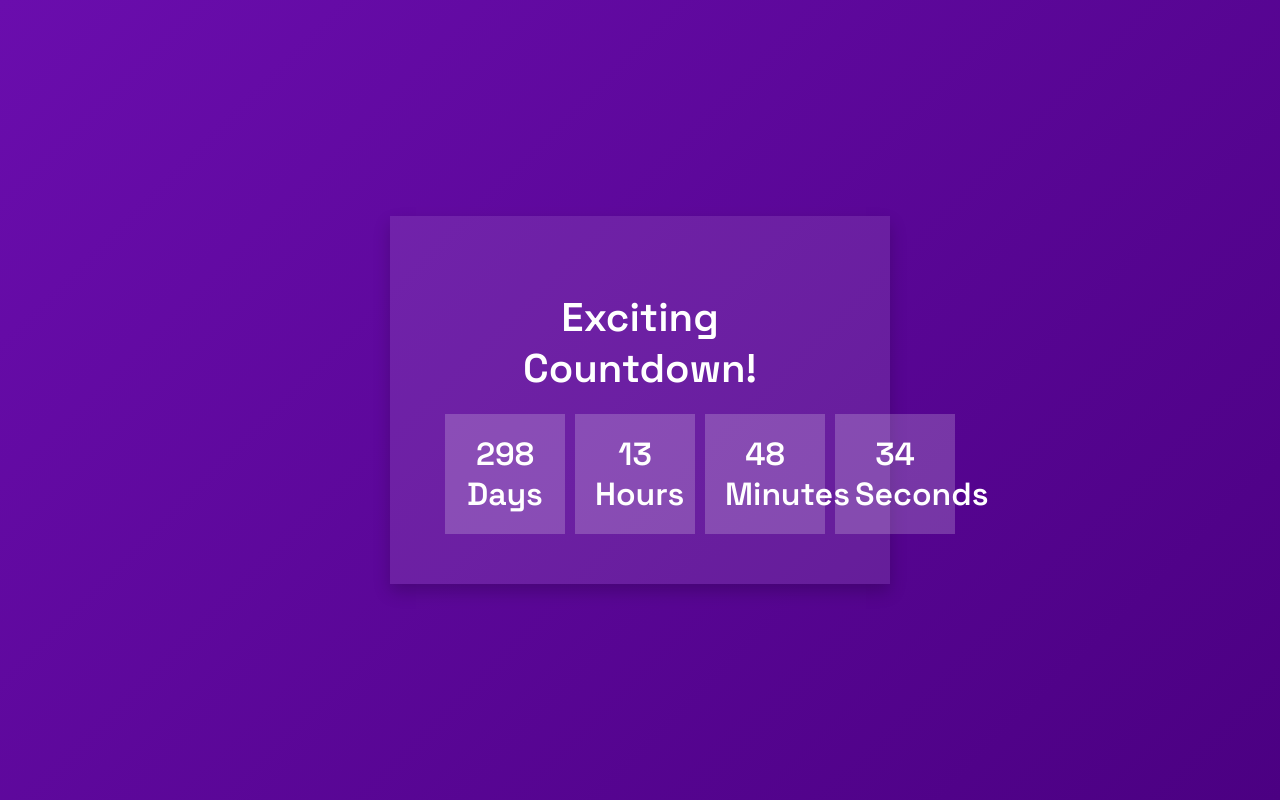
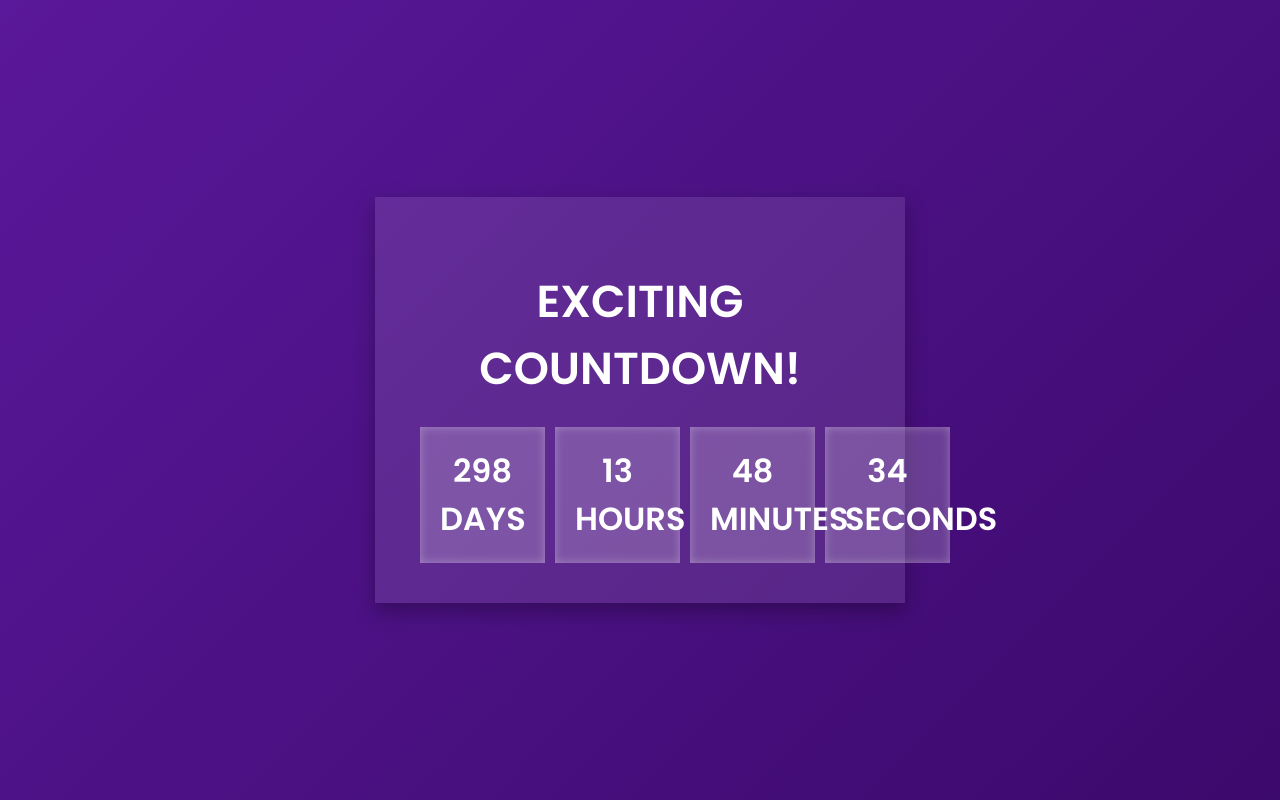
Before and after one commit to seifeltayeb/tamtoomy, a Flask app: page / in a window 1280 px wide. Run offline with Flask 3, Linux system fonts and the light colour scheme.

Commit message:
Update countdown.html

```diff
--- a/templates/countdown.html
+++ b/templates/countdown.html
@@ -4,11 +4,11 @@
     <meta charset="UTF-8">
     <meta name="viewport" content="width=device-width, initial-scale=1.0">
     <title>Countdown Timer</title>
-    <link href="https://fonts.googleapis.com/css2?family=Space+Grotesk:wght@400;600&display=swap" rel="stylesheet">
+    <link href="https://fonts.googleapis.com/css2?family=Poppins:wght@400;600&display=swap" rel="stylesheet">
     <style>
         body {
-            background: linear-gradient(135deg, #6a0dad, #4b0082);
-            font-family: 'Space Grotesk', sans-serif;
+            background: linear-gradient(135deg, #5a189a, #3c096c);
+            font-family: 'Poppins', sans-serif;
             display: flex;
             justify-content: center;
             align-items: center;
@@ -19,15 +19,16 @@
         }
         .container {
             background: rgba(255, 255, 255, 0.1);
-            padding: 50px;
-            box-shadow: 0px 8px 16px rgba(0, 0, 0, 0.2);
-            max-width: 400px;
+            padding: 40px;
+            box-shadow: 0px 8px 20px rgba(0, 0, 0, 0.3);
+            max-width: 450px;
             width: 90%;
         }
         h1 {
-            font-size: 2.5rem;
+            font-size: 2.8rem;
             font-weight: 600;
-            margin-bottom: 20px;
+            margin-bottom: 25px;
+            text-transform: uppercase;
         }
         .timer {
             display: flex;
@@ -39,9 +40,11 @@
         .time-box {
             background: rgba(255, 255, 255, 0.2);
             padding: 20px;
-            min-width: 80px;
+            min-width: 85px;
             flex: 1;
             margin: 0 5px;
+            text-transform: uppercase;
+            box-shadow: inset 0px 0px 10px rgba(255, 255, 255, 0.3);
         }
     </style>
     <script>
```
